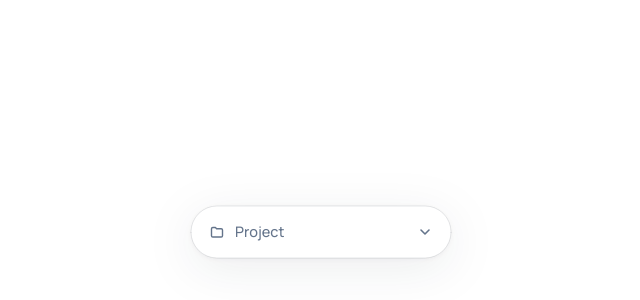
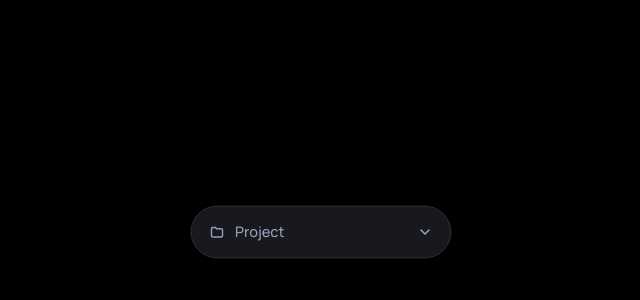
Before and after one commit to ShreyashBRN/Component-Testing, a Next.js app: page / in a window 1280 px wide. Shown: the part 26-326 px from the top of the page, without its empty margins (319-959 px from the left). Built offline with nearby package versions, Linux system fonts and the light colour scheme.

Commit message:
feat:elastic-dropdown in dark mode

```diff
--- a/app/globals.css
+++ b/app/globals.css
@@ -1,4 +1,4 @@
-/* @import "tailwindcss";
+@import "tailwindcss";
 
 :root {
   --background: #ffffff;
@@ -27,7 +27,7 @@ body {
 
 
 
-@custom-variant dark (&:where(.dark, .dark *)); */
+@custom-variant dark (&:where(.dark, .dark *));
 
 
 
@@ -43,7 +43,7 @@ body {
 
 
 
- @import "tailwindcss";
+ /* @import "tailwindcss";
 
 :root {
   --background: #ffffff;
@@ -61,4 +61,4 @@ body {
   background: var(--background);
   color: var(--foreground);
   font-family: Arial, Helvetica, sans-serif;
-}
+} */
--- a/app/layout.tsx
+++ b/app/layout.tsx
@@ -17,16 +17,16 @@ export const metadata: Metadata = {
   description: "Generated by create next app",
 };
 
-// export default function RootLayout({ children }: LayoutProps<"/">) {
-//   return (
-//    <html
-//   lang="en"
-//   className={`${geistSans.variable} ${geistMono.variable} h-full antialiased dark`}
-// >
-//       <body className="min-h-full flex flex-col">{children}</body>
-//     </html>
-//   );
-// }
+export default function RootLayout({ children }: LayoutProps<"/">) {
+  return (
+   <html
+  lang="en"
+  className={`${geistSans.variable} ${geistMono.variable} h-full antialiased dark`}
+>
+      <body className="min-h-full flex flex-col">{children}</body>
+    </html>
+  );
+}
 
 
 
@@ -46,15 +46,15 @@ export const metadata: Metadata = {
 
 
 
-export default function RootLayout({ children }: LayoutProps<"/">) {
-  return (
-    <html
-      lang="en"
-      className={`${geistSans.variable} ${geistMono.variable} h-full antialiased`}
-    >
-      <body className="min-h-full flex flex-col bg-white text-neutral-900">
-        {children}
-      </body>
-    </html>
-  );
-}
+// export default function RootLayout({ children }: LayoutProps<"/">) {
+//   return (
+//     <html
+//       lang="en"
+//       className={`${geistSans.variable} ${geistMono.variable} h-full antialiased`}
+//     >
+//       <body className="min-h-full flex flex-col bg-white text-neutral-900">
+//         {children}
+//       </body>
+//     </html>
+//   );
+// }
--- a/app/page.tsx
+++ b/app/page.tsx
@@ -127,6 +127,35 @@ export default function PreviewPage() {
   // );
 
 return (
+    // <div
+    //   style={{
+    //     position: "relative",
+    //     width: "100%",
+    //     height: "360px",
+    //     // overflow: "hidden",
+    //   }}
+    // >
+    //   <div
+    //     style={{
+    //       position: "absolute",
+    //       top: "232px",
+    //       left: "50%",
+    //       transform: "translateX(-50%)",
+    //       width: "min(100%, 260px)",
+    //       zIndex: 10,
+    //     }}
+    //   >
+    //     <ElasticDropdown placeholder="Project" options={options} />
+    //   </div>
+    // </div>
+    <div
+  style={{
+    position: "relative",
+    width: "100%",
+    minHeight: "100vh",
+    backgroundColor: "#000000",
+  }}
+>
   <div
     style={{
       position: "relative",
@@ -148,6 +177,7 @@ return (
       <ElasticDropdown placeholder="Project" options={options} />
     </div>
   </div>
+</div>
   );
 
 }
```
Lines whose indentation alone changed are shown as unchanged.
